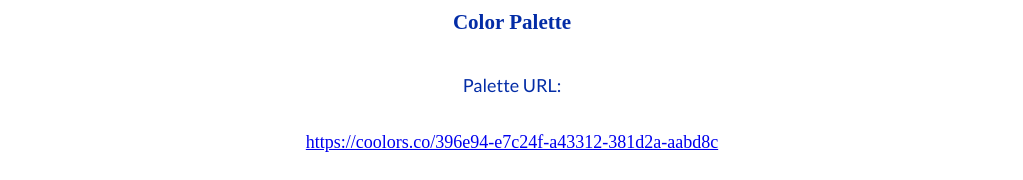
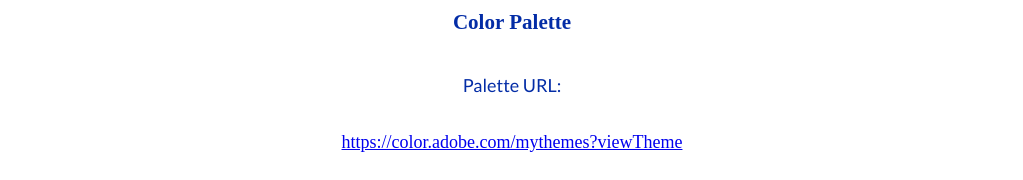
Before and after one commit to AsiaJoh/wdd130, a plain HTML site: page wwr/site-plan-rafting.html in a window 1280 px wide. Shown: the part 1180-1360 px from the top of the page, without its empty margins (128-1151 px from the left). Drawn offline with Linux system fonts and the light colour scheme; a web font is replaced by a local one.

Commit message:
wrote url of theme

```diff
--- a/wwr/site-plan-rafting.html
+++ b/wwr/site-plan-rafting.html
@@ -41,8 +41,8 @@
 
     <!-- Copy and paste the URL to your finished palette below. Replace the href value that is there with yours. Make sure to paste it into both the href value and the content text of the <a> tag -->
     <p>Palette URL:</p>
-    <a href="https://coolors.co/396e94-e7c24f-a43312-381d2a-aabd8c"
-      target="_blank">https://coolors.co/396e94-e7c24f-a43312-381d2a-aabd8c</a>
+    <a href="https://color.adobe.com/mythemes?viewTheme"
+      target="_blank">https://color.adobe.com/mythemes?viewTheme</a>
 
     <table class="colors">
       <tr>
```
